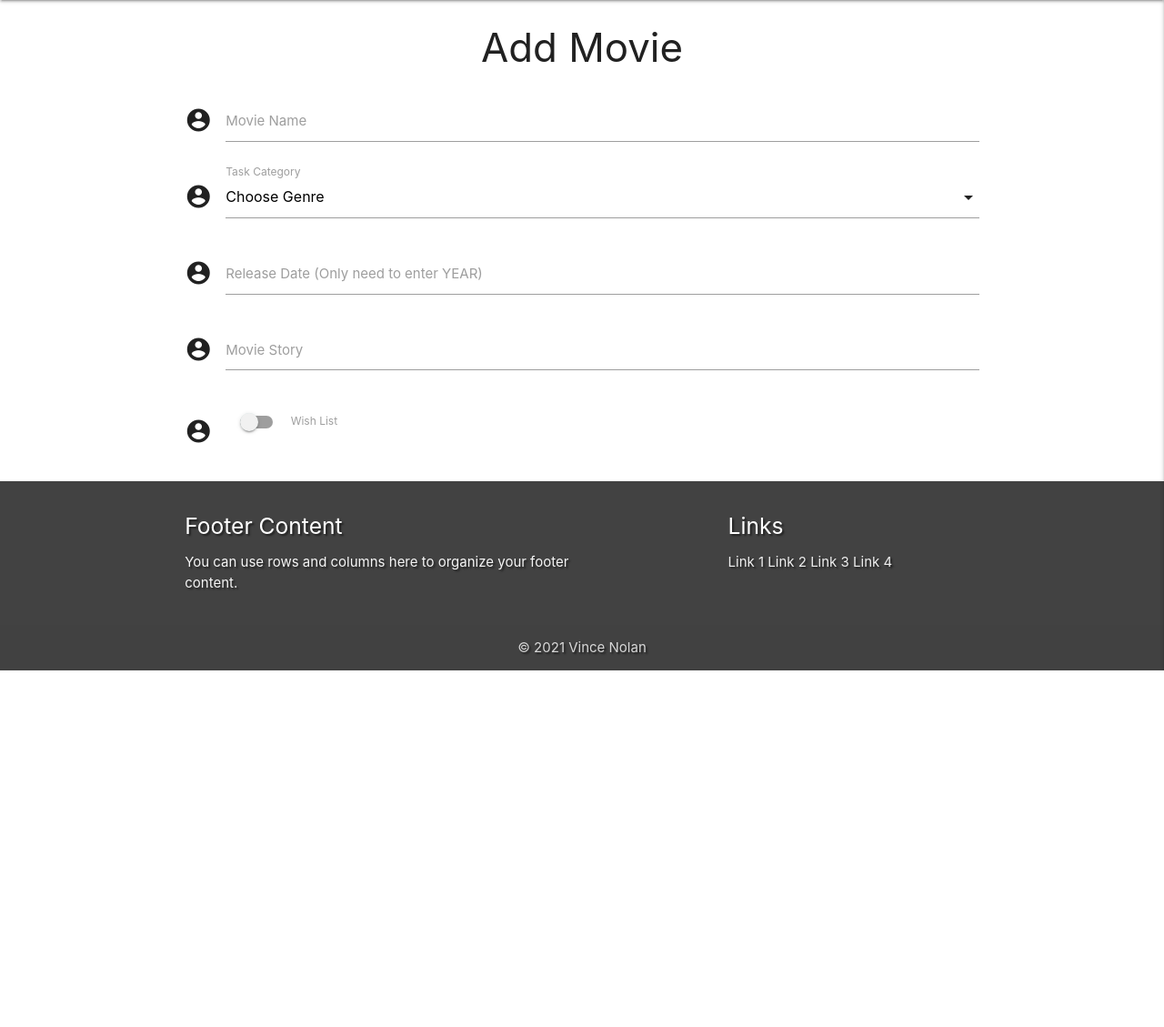
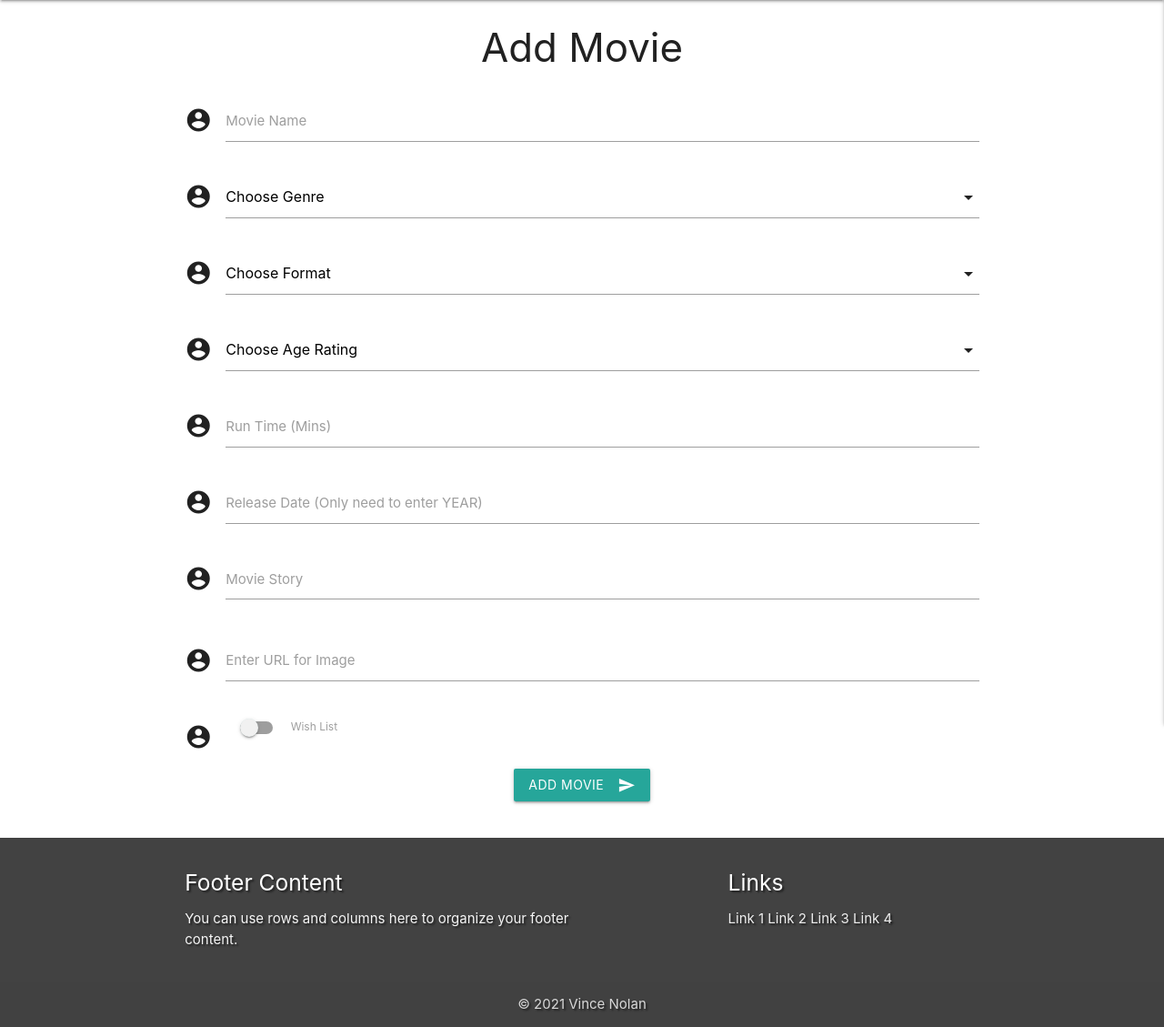
Before and after one commit to VinceNolan999/ms3-my-movie-catalog, a Flask app: page /add_movie in a window 1280 px wide. Shown: the part 64-1193 px from the top of the page at 91% size. Before the commit the page ends 801 px from the top, so only its background shows below. Run offline with Flask 2, Linux system fonts and the light colour scheme; data that the repository does not hold is empty; some libraries are stand-ins or nearby versions.

Commit message:
add movie section added

```diff
--- a/app.py
+++ b/app.py
@@ -93,10 +93,33 @@ def logout():
 
 
 # Add Movie section
-@app.route("/add_movie")
+@app.route("/add_movie", methods=["GET", "POST"])
 def add_movie():
+    if request.method == "POST":
+        wish_list = "on" if request.form.get("wish_list") else "off"
+        movie = {
+            "genre_name": request.form.get("genre_name"),
+            "movie_name": request.form.get("movie_name"),
+            "release_date": request.form.get("release_date"),
+            "run_time": request.form.get("run_time"),
+            "age_rating": request.form.get("age_rating"),
+            "format_type": request.form.get("format_type"),
+            "movie_story": request.form.get("movie_story"),
+            "wish_list": wish_list,
+            "image_url": request.form.get("image_url"),
+            "created_by": session["user"]
+            }
+        mongo.db.movies.insert_one(movie)
+        flash("Movie is added")
+        return redirect(url_for("get_movies"))
+
     genres = mongo.db.genres.find().sort("genre_name", 1)
-    return render_template("add_movie.html", genres=genres)
+    formats = mongo.db.formats.find()
+    ages = mongo.db.ages.find()
+    return render_template("add_movie.html",
+                           genres=genres,
+                           formats=formats,
+                           ages=ages)
 
 
 if __name__ == "__main__":
--- a/templates/add_movie.html
+++ b/templates/add_movie.html
@@ -4,13 +4,15 @@
     <h3 class="center-align">Add Movie</h3>
 
     <div class="row">
-        <form class="col s12" method="POST" action="">
+        <form class="col s12" method="POST" action="{{ url_for('add_movie') }}">
             <div class="row">
+                <!-- movie name -->
                 <div class="input-field col s12">
                     <i class="material-icons prefix">account_circle</i>
-                    <input id="movie_name" name="movie_name" maxlenght="25" type="text" class="validate" required>
+                    <input id="movie_name" name="movie_name" maxlength="25" type="text" class="validate" required>
                     <label for="movie_name">Movie Name</label>
                 </div>
+                <!-- genre selector -->
                 <div class="input-field col s12">
                     <i class="material-icons prefix">account_circle</i>
                     <select id="genre_name" name="genre_name" class="validate" required>
@@ -19,18 +21,55 @@
                         <option value="{{ genre.genre_name }}">{{ genre.genre_name }}</option>
                     {% endfor %}
                     </select>
-					<label for="category_name">Task Category</label>
+                    <label for="genre_name"></label>
                 </div>
+                <!-- format selector -->
                 <div class="input-field col s12">
                     <i class="material-icons prefix">account_circle</i>
-                    <input id="release_date" name="release_date" type="text" class="datepicker validate" required>
+                    <select id="format_type" name="format_type" class="validate" required>
+                    <option value="" disabled selected>Choose Format</option>
+                    {% for format in formats %}
+                        <option value="{{ format.format_type }}">{{ format.format_type }}</option>
+                    {% endfor %}
+                    </select>
+                    <label for="format_type"></label>
+                </div>
+                <!-- age selector -->
+                <div class="input-field col s12">
+                    <i class="material-icons prefix">account_circle</i>
+                    <select id="age_rating" name="age_rating" class="validate" required>
+                    <option value="" disabled selected>Choose Age Rating</option>
+                    {% for age in ages %}
+                        <option value="{{ age.age_rating }}">{{ age.age_rating }}</option>
+                    {% endfor %}
+                    </select>
+                    <label for="age_rating"></label>
+                </div>
+                <!-- run time -->
+                <div class="input-field col s12">
+                    <i class="material-icons prefix">account_circle</i>
+                    <input id="run_time" name="run_time" maxlength="3" type="text" class="validate" required>
+                    <label for="run_time">Run Time (Mins)</label>
+                </div>
+                <!-- release date picker -->
+                <div class="input-field col s12">
+                    <i class="material-icons prefix">account_circle</i>
+                    <input id="release_date" name="release_date" type="number" class="datepicker validate" min="1900" max="2050" required>
                     <label for="release_date">Release Date (Only need to enter YEAR)</label>
                 </div>
+                <!-- movie story -->
                 <div class="input-field col s12">
                     <i class="material-icons prefix">account_circle</i>
                     <textarea id="movie_story" name="movie_story" class="materialize-textarea" required></textarea>
                     <label for="movie_story">Movie Story</label>
                 </div>
+                <!-- Image Url -->
+                <div class="input-field col s12">
+                    <i class="material-icons prefix">account_circle</i>
+                    <input id="image_url" name="image_url" type="text" class="validate" required>
+                    <label for="image_url">Enter URL for Image</label>
+                </div>
+                <!-- mWish list toggler -->
                 <div class="input-field col s12">
                     <div class="switch">
                         <i class="material-icons prefix">account_circle</i>
@@ -42,6 +81,14 @@
                     </div>
                 </div>
             </div>
+            <!-- add movie button -->
+            <div class="row">
+                <div class="col s12 center-align">
+                    <button class="btn waves-effect waves-light" type="submit">
+                        Add Movie<i class="material-icons right">send</i>
+                    </button>
+                </div>
+            </div>
         </form>
     </div>
 
--- a/templates/movies.html
+++ b/templates/movies.html
@@ -23,8 +23,8 @@
                 {{ movie.age_rating }}<br>
                 {{ movie.format_type }}<br>
                 {{ movie.movie_story }}<br>
-                {{ movie.star_rating }}<br>
                 {{ movie.wish_list }}<br>
+                <p><em>by: {{movie.created_by}}</em></p>
             </div>
         </div>
     </div>
```
Also changed, not shown: README.md. Lines whose indentation alone changed are shown as unchanged.
